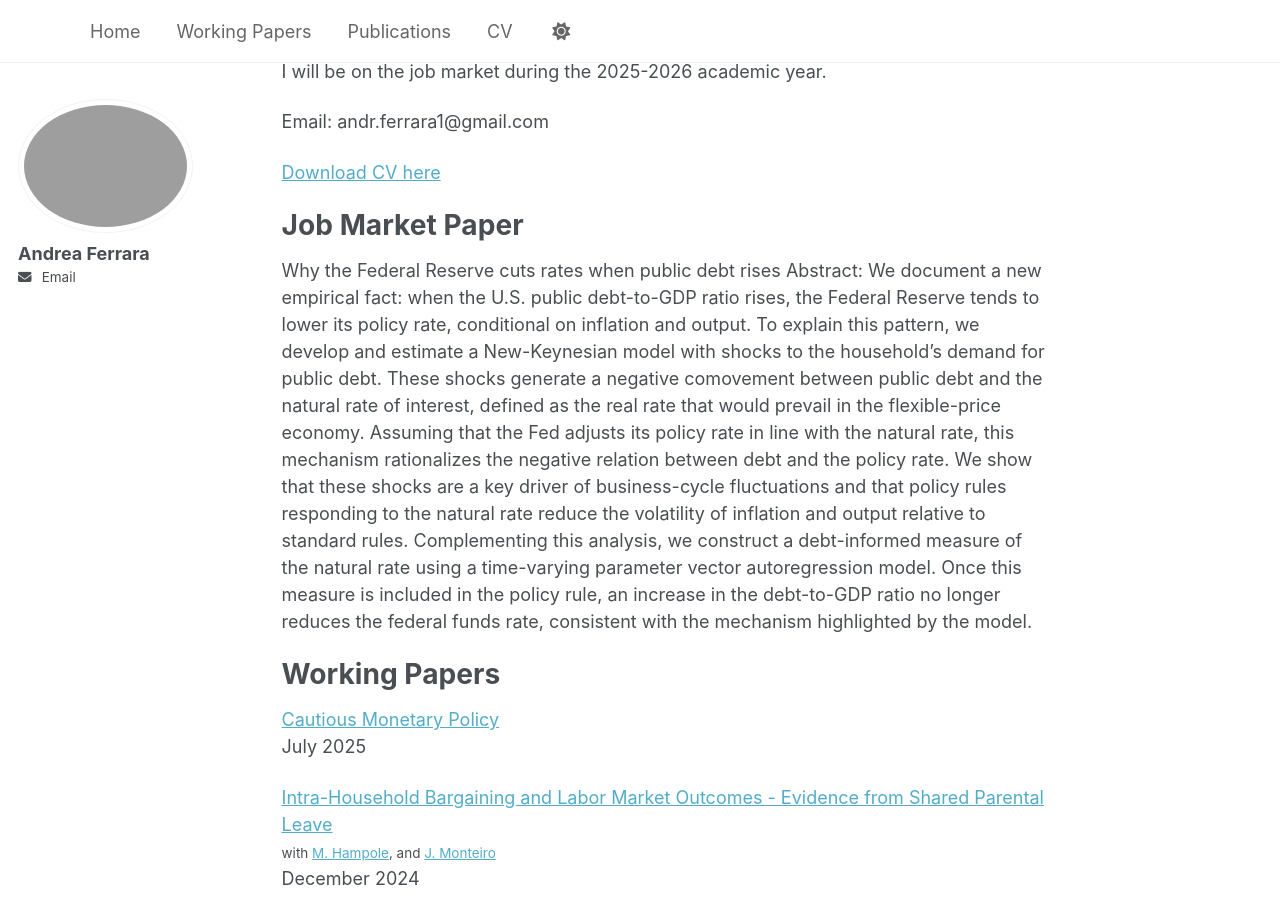
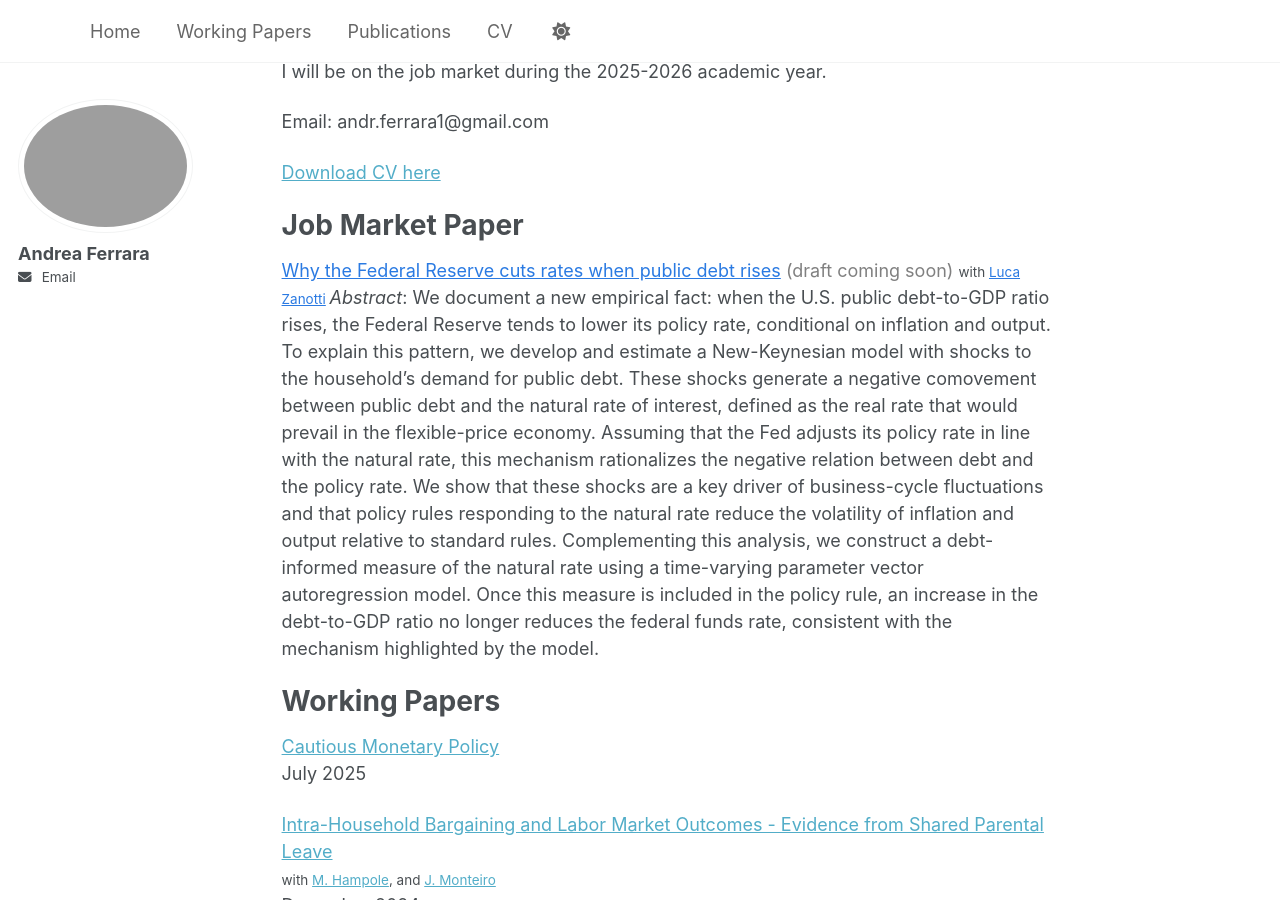
Before and after one commit to AndreaFerrara1997/AndreaFerrara1997.github.io, a Jekyll site: the page built from index.md, in a window 1280 px wide and 900 px high, scrolled down 211 px. Built offline with Jekyll 4.4.1, drawn with Linux system fonts in a browser that asks for light colours; a script that is not in the unit is left out.

Commit message:
Update index.md

```diff
--- a/index.md
+++ b/index.md
@@ -16,8 +16,9 @@ Email: andr.ferrara1@gmail.com
 {% include cv.md %}
 
 # Job Market Paper
-Why the Federal Reserve cuts rates when public debt rises
-Abstract: We document a new empirical fact: when the U.S. public debt-to-GDP ratio rises, the Federal Reserve tends to lower its policy rate, conditional on inflation and output. To explain this pattern, we develop and estimate a New-Keynesian model with shocks to the household's demand for public debt. These shocks generate a negative comovement between public debt and the natural rate of interest, defined as the real rate that would prevail in the flexible-price economy. Assuming that the Fed adjusts its policy rate in line with the natural rate, this mechanism rationalizes the negative relation between debt and the policy rate. We show that these shocks are a key driver of business-cycle fluctuations and that policy rules responding to the natural rate reduce the volatility of inflation and output relative to standard rules. Complementing this analysis, we construct a debt-informed measure of the natural rate using a time-varying parameter vector autoregression model. Once this measure is included in the policy rule, an increase in the debt-to-GDP ratio no longer reduces the federal funds rate, consistent with the mechanism highlighted by the model.
+<span class="archive__item-title" style="color:#2a7ae2; text-decoration:underline;">Why the Federal Reserve cuts rates when public debt rises</span> <span style="color:gray;">(draft coming soon)</span>
+<small> with <span class="archive__item-title" style="color:#2a7ae2; text-decoration:underline;">Luca Zanotti</span> </small>
+*Abstract*: We document a new empirical fact: when the U.S. public debt-to-GDP ratio rises, the Federal Reserve tends to lower its policy rate, conditional on inflation and output. To explain this pattern, we develop and estimate a New-Keynesian model with shocks to the household's demand for public debt. These shocks generate a negative comovement between public debt and the natural rate of interest, defined as the real rate that would prevail in the flexible-price economy. Assuming that the Fed adjusts its policy rate in line with the natural rate, this mechanism rationalizes the negative relation between debt and the policy rate. We show that these shocks are a key driver of business-cycle fluctuations and that policy rules responding to the natural rate reduce the volatility of inflation and output relative to standard rules. Complementing this analysis, we construct a debt-informed measure of the natural rate using a time-varying parameter vector autoregression model. Once this measure is included in the policy rule, an increase in the debt-to-GDP ratio no longer reduces the federal funds rate, consistent with the mechanism highlighted by the model.
 
 # Working Papers
 {% include workingpapers.md %}
```
